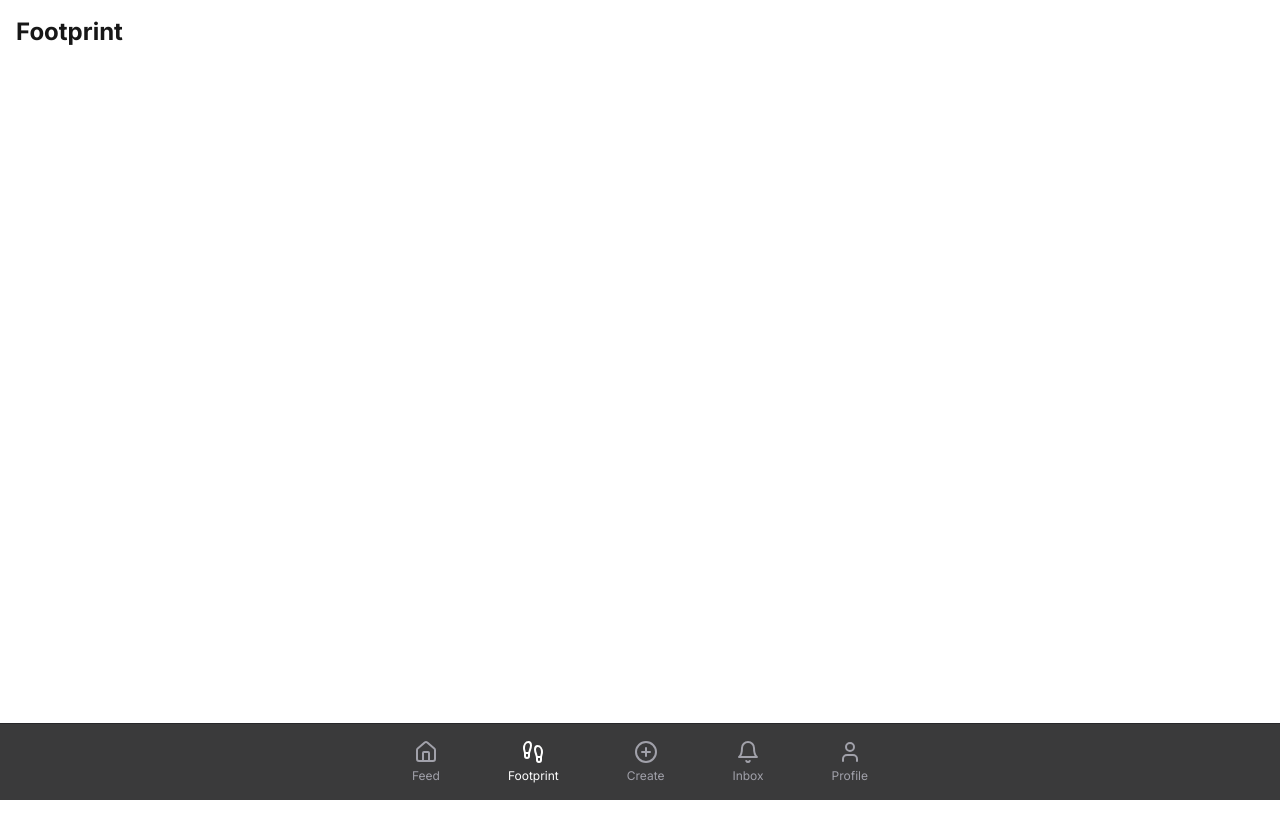
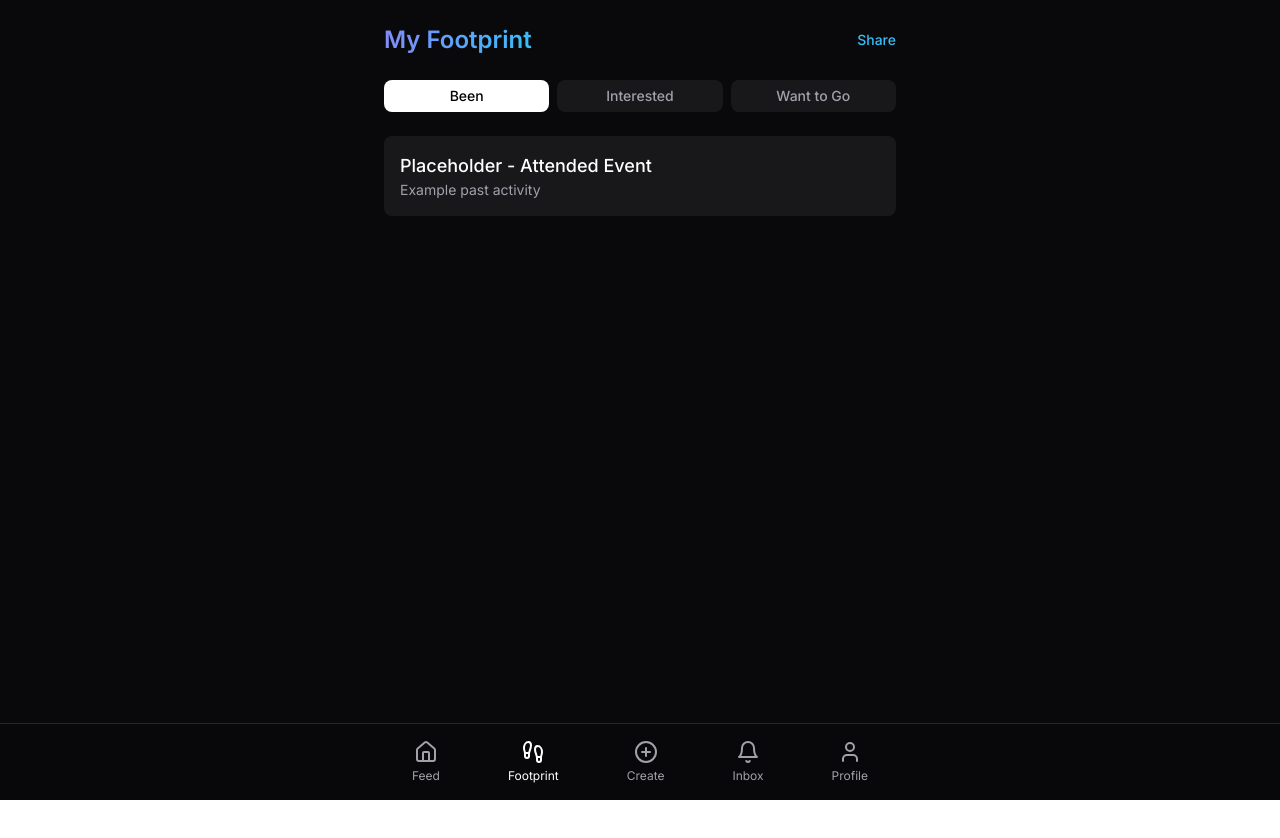
Before and after one commit to michaelsipper/t2, a Next.js app: page /footprint in a window 1280 px wide. Shown: the top 838 px of the page. Before the commit the page ends 800 px from the top, so only its background shows below. Built offline with nearby package versions, Linux system fonts and the light colour scheme.

Commit message:
footprint

```diff
--- a/app/(features)/feed/feed.tsx
+++ b/app/(features)/feed/feed.tsx
@@ -4,6 +4,8 @@ import { Search, Menu } from "lucide-react";
 import { FeedCard } from "@/components/shared/feed-card";
 import { feedItems } from "@/lib/mock-data";
 import { ThemeMenu } from '@/components/shared/theme-menu';
+import { useAppContext } from "@/components/shared/AppContext";
+
 
 type TimeFilter = "all" | "now" | "later";
 type ConnectionType = "friends" | "mutuals" | "community";
@@ -14,21 +16,19 @@ export function Feed() {
   const [searchQuery, setSearchQuery] = useState("");
   const [showSearch, setShowSearch] = useState(false);
   const [menuOpen, setMenuOpen] = useState(false);
-  const [interestedItems, setInterestedItems] = useState<Set<number>>(new Set());
   const [repostedItems, setRepostedItems] = useState<Set<number>>(new Set());
+
+  const { interestedItems, addInterestedItem, removeInterestedItem } = useAppContext(); // Use context for interested items
 
   const tabs: ConnectionType[] = ["friends", "mutuals", "community"];
 
   const toggleInterest = (itemId: number) => {
-    setInterestedItems((prev) => {
-      const newSet = new Set(prev);
-      if (newSet.has(itemId)) {
-        newSet.delete(itemId);
-      } else {
-        newSet.add(itemId);
-      }
-      return newSet;
-    });
+    if (interestedItems.some((item) => item.id === itemId)) {
+      removeInterestedItem(itemId);
+    } else {
+      const item = feedItems.find((feedItem) => feedItem.id === itemId);
+      if (item) addInterestedItem(item);
+    }
   };
 
   const toggleRepost = (itemId: number) => {
@@ -172,9 +172,9 @@ export function Feed() {
             <FeedCard
               key={item.id}
               item={item}
-              onInterestToggle={toggleInterest}
-              onRepostToggle={toggleRepost}
-              isInterested={interestedItems.has(item.id)}
+              onInterestToggle={() => toggleInterest(item.id)}
+              onRepostToggle={() => toggleRepost(item.id)}
+              isInterested={interestedItems.some((interestedItem) => interestedItem.id === item.id)}
               isReposted={repostedItems.has(item.id)}
             />
           ))}
--- /dev/null
+++ b/app/(features)/footprint/footprint.tsx
@@ -0,0 +1,100 @@
+// footprint.tsx
+
+'use client';
+import { useState } from "react";
+import { useAppContext } from "@/components/shared/AppContext";
+
+
+type TabType = "been" | "interested" | "wantToGo";
+
+export function Footprint() {
+  const { interestedItems } = useAppContext(); // Access interestedItems from context
+  const [activeTab, setActiveTab] = useState<TabType>("been");
+
+  const renderContent = () => {
+    switch (activeTab) {
+      case "been":
+        return (
+          <div className="space-y-4">
+            {/* Placeholder content for the "Been" tab */}
+            <div className="p-4 bg-zinc-100 dark:bg-zinc-900 rounded-lg text-zinc-900 dark:text-white">
+              <h3 className="font-medium text-lg">Placeholder - Attended Event</h3>
+              <p className="text-sm text-zinc-600 dark:text-zinc-400">Example past activity</p>
+            </div>
+          </div>
+        );
+      case "interested":
+        return (
+          <div className="space-y-4">
+            {interestedItems.length > 0 ? (
+              interestedItems.map((item) => (
+                <div
+                  key={item.id}
+                  className="p-4 bg-zinc-100 dark:bg-zinc-900 rounded-lg text-zinc-900 dark:text-white"
+                >
+                  <h3 className="font-medium text-lg">{item.event.title}</h3>
+                  <p className="text-sm text-zinc-600 dark:text-zinc-400">{item.event.time} - {item.event.location}</p>
+                </div>
+              ))
+            ) : (
+              <p className="text-zinc-600 dark:text-zinc-400">No interested items yet.</p>
+            )}
+          </div>
+        );
+      case "wantToGo":
+        return (
+          <div className="space-y-4">
+            {/* Placeholder content for the "Want to Go" tab */}
+            <div className="p-4 bg-zinc-100 dark:bg-zinc-900 rounded-lg text-zinc-900 dark:text-white">
+              <h3 className="font-medium text-lg">Placeholder - Wishlist Item</h3>
+              <p className="text-sm text-zinc-600 dark:text-zinc-400">Example future activity</p>
+            </div>
+          </div>
+        );
+    }
+  };
+
+  return (
+    <div className="min-h-screen bg-white dark:bg-zinc-950 px-4 py-6">
+      <div className="max-w-lg mx-auto">
+        {/* Header */}
+        <div className="flex justify-between items-center mb-6">
+          <h1 className="text-2xl font-semibold bg-gradient-to-r from-indigo-400 to-sky-400 bg-clip-text text-transparent">
+            My Footprint
+          </h1>
+          <button className="text-sm font-medium text-indigo-500 dark:text-sky-400 hover:underline">
+            Share
+          </button>
+        </div>
+
+        {/* Tabs */}
+        <div className="flex gap-2 mb-6">
+          <button
+            onClick={() => setActiveTab("been")}
+            className={`px-4 py-1.5 rounded-lg text-sm font-medium flex-1
+              ${activeTab === "been" ? "bg-black dark:bg-white text-white dark:text-black" : "bg-zinc-100 dark:bg-zinc-900 text-zinc-600 dark:text-zinc-400 hover:bg-zinc-200 dark:hover:bg-zinc-800"}`}
+          >
+            Been
+          </button>
+          <button
+            onClick={() => setActiveTab("interested")}
+            className={`px-4 py-1.5 rounded-lg text-sm font-medium flex-1
+              ${activeTab === "interested" ? "bg-black dark:bg-white text-white dark:text-black" : "bg-zinc-100 dark:bg-zinc-900 text-zinc-600 dark:text-zinc-400 hover:bg-zinc-200 dark:hover:bg-zinc-800"}`}
+          >
+            Interested
+          </button>
+          <button
+            onClick={() => setActiveTab("wantToGo")}
+            className={`px-4 py-1.5 rounded-lg text-sm font-medium flex-1
+              ${activeTab === "wantToGo" ? "bg-black dark:bg-white text-white dark:text-black" : "bg-zinc-100 dark:bg-zinc-900 text-zinc-600 dark:text-zinc-400 hover:bg-zinc-200 dark:hover:bg-zinc-800"}`}
+          >
+            Want to Go
+          </button>
+        </div>
+
+        {/* Tab Content */}
+        <div>{renderContent()}</div>
+      </div>
+    </div>
+  );
+}
--- a/app/(features)/footprint/page.tsx
+++ b/app/(features)/footprint/page.tsx
@@ -1,7 +1,5 @@
+import { Footprint } from './footprint';
+
 export default function FootprintPage() {
-    return (
-      <div className="p-4">
-        <h1 className="text-2xl font-bold">Footprint</h1>
-      </div>
-    );
-  }
+  return <Footprint />;
+}
--- a/app/layout.tsx
+++ b/app/layout.tsx
@@ -2,6 +2,8 @@ import { FooterNav } from '@/components/layout/footer-nav';
 import type { Metadata } from 'next';
 import { Inter } from 'next/font/google';
 import { ThemeProvider } from 'next-themes';
+import { AppProvider } from "@/components/shared/AppContext";
+
 import './globals.css';
 
 const inter = Inter({ subsets: ['latin'] });
@@ -23,6 +25,7 @@ export default function RootLayout({
         <meta name="viewport" content="width=device-width, initial-scale=1.0" />
       </head>
       <body className={inter.className}>
+        <AppProvider> {/* Step 2: Wrap AppProvider */}
           <ThemeProvider
             attribute="class"
             defaultTheme="dark"
@@ -34,6 +37,7 @@ export default function RootLayout({
               <FooterNav />
             </div>
           </ThemeProvider>
+        </AppProvider> {/* Close AppProvider */}
       </body>
     </html>
   );
--- /dev/null
+++ b/components/shared/AppContext.tsx
@@ -0,0 +1,40 @@
+// AppContext.tsx
+
+"use client"; // Add this line
+
+import { createContext, useContext, useState, ReactNode } from "react";
+import { FeedItem } from "@/lib/types";
+
+interface AppContextType {
+  interestedItems: FeedItem[];
+  addInterestedItem: (item: FeedItem) => void;
+  removeInterestedItem: (itemId: number) => void;
+}
+
+const AppContext = createContext<AppContextType | undefined>(undefined);
+
+export function AppProvider({ children }: { children: ReactNode }) {
+  const [interestedItems, setInterestedItems] = useState<FeedItem[]>([]);
+
+  const addInterestedItem = (item: FeedItem) => {
+    setInterestedItems((prev) => [...prev, item]);
+  };
+
+  const removeInterestedItem = (itemId: number) => {
+    setInterestedItems((prev) => prev.filter((item) => item.id !== itemId));
+  };
+
+  return (
+    <AppContext.Provider value={{ interestedItems, addInterestedItem, removeInterestedItem }}>
+      {children}
+    </AppContext.Provider>
+  );
+}
+
+export function useAppContext() {
+  const context = useContext(AppContext);
+  if (!context) {
+    throw new Error("useAppContext must be used within an AppProvider");
+  }
+  return context;
+}
```
Lines whose indentation alone changed are shown as unchanged.
